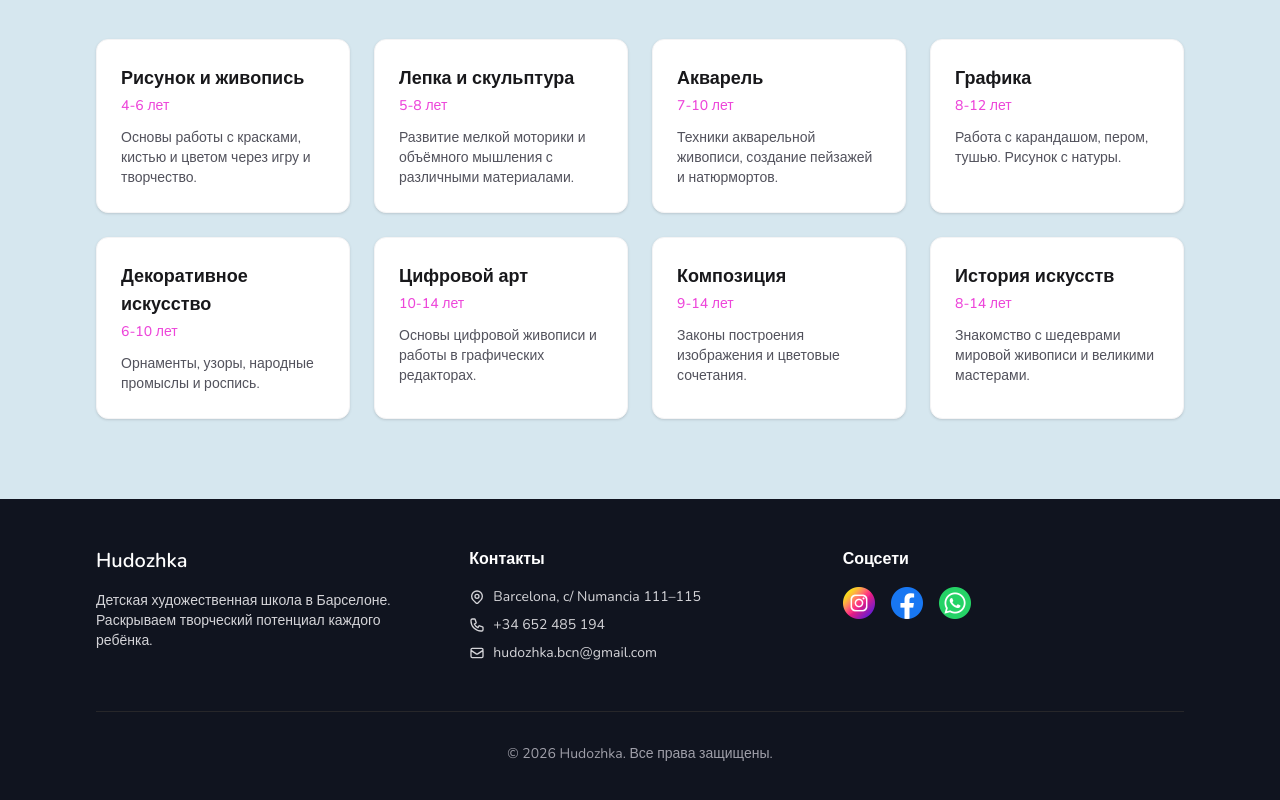
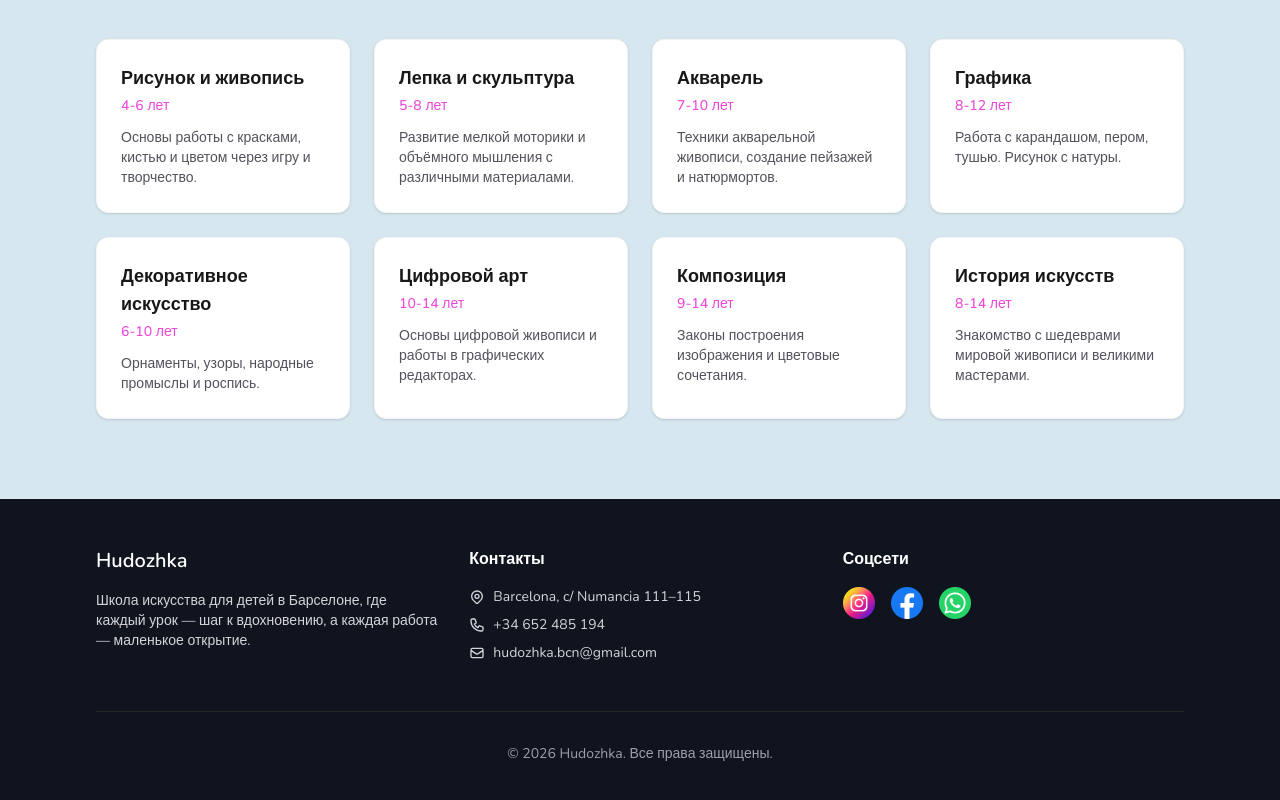
Before and after one commit to sergey-shapo/hudozhka, a Next.js app: page / in a window 1280 px wide. Shown: the part 1739-2539 px from the top of the page. Built offline with nearby package versions, Linux system fonts and the light colour scheme.

Commit message:
feat: update landing page texts

```diff
--- a/src/components/sections/Footer.tsx
+++ b/src/components/sections/Footer.tsx
@@ -14,8 +14,8 @@ export default function Footer({ id }: SectionProps) {
               <span className="text-xl font-semibold text-white">Hudozhka</span>
             </div>
             <p className="mt-4 text-sm ">
-              Детская художественная школа в Барселоне. Раскрываем творческий
-              потенциал каждого ребёнка.
+              Школа искусства для детей в Барселоне, где каждый урок — шаг к
+              вдохновению, а каждая работа — маленькое открытие.
             </p>
           </div>
 
```
